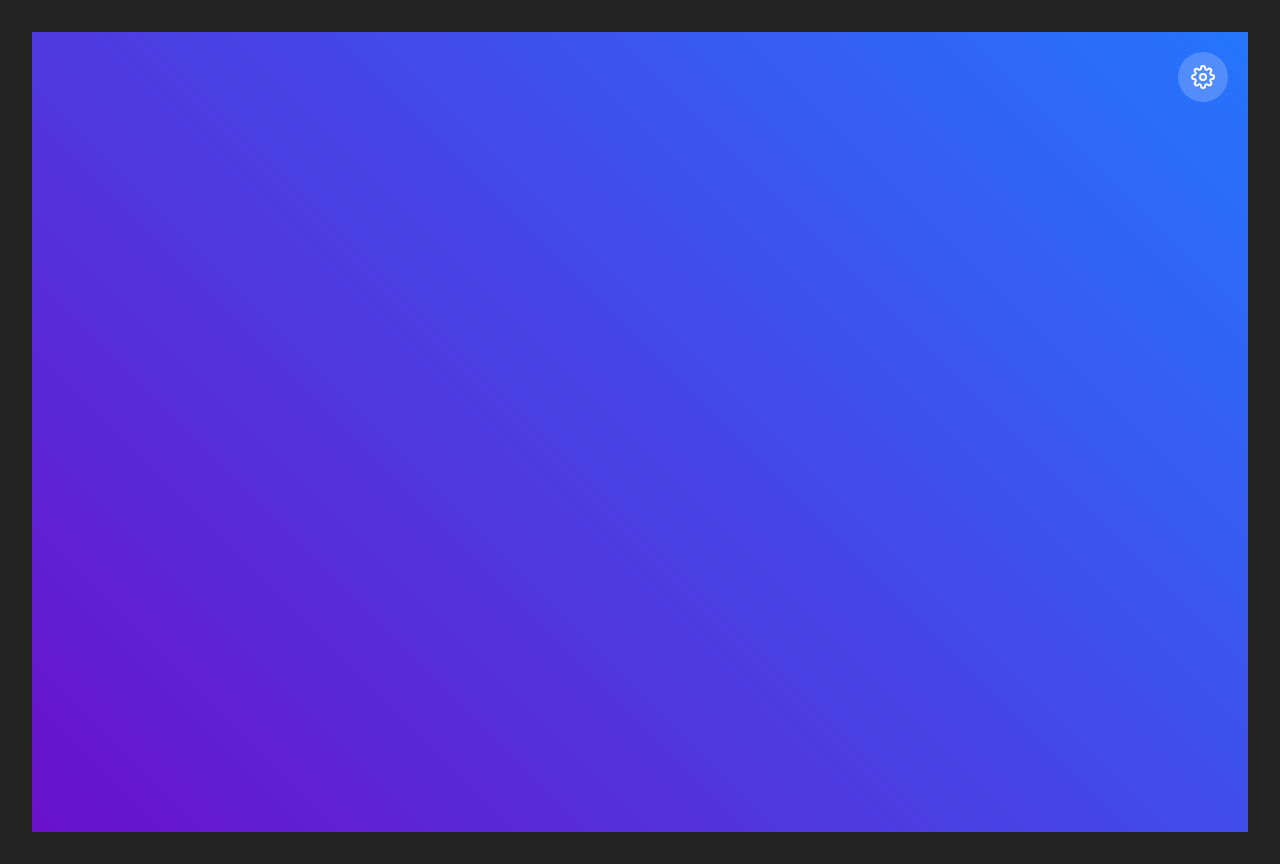
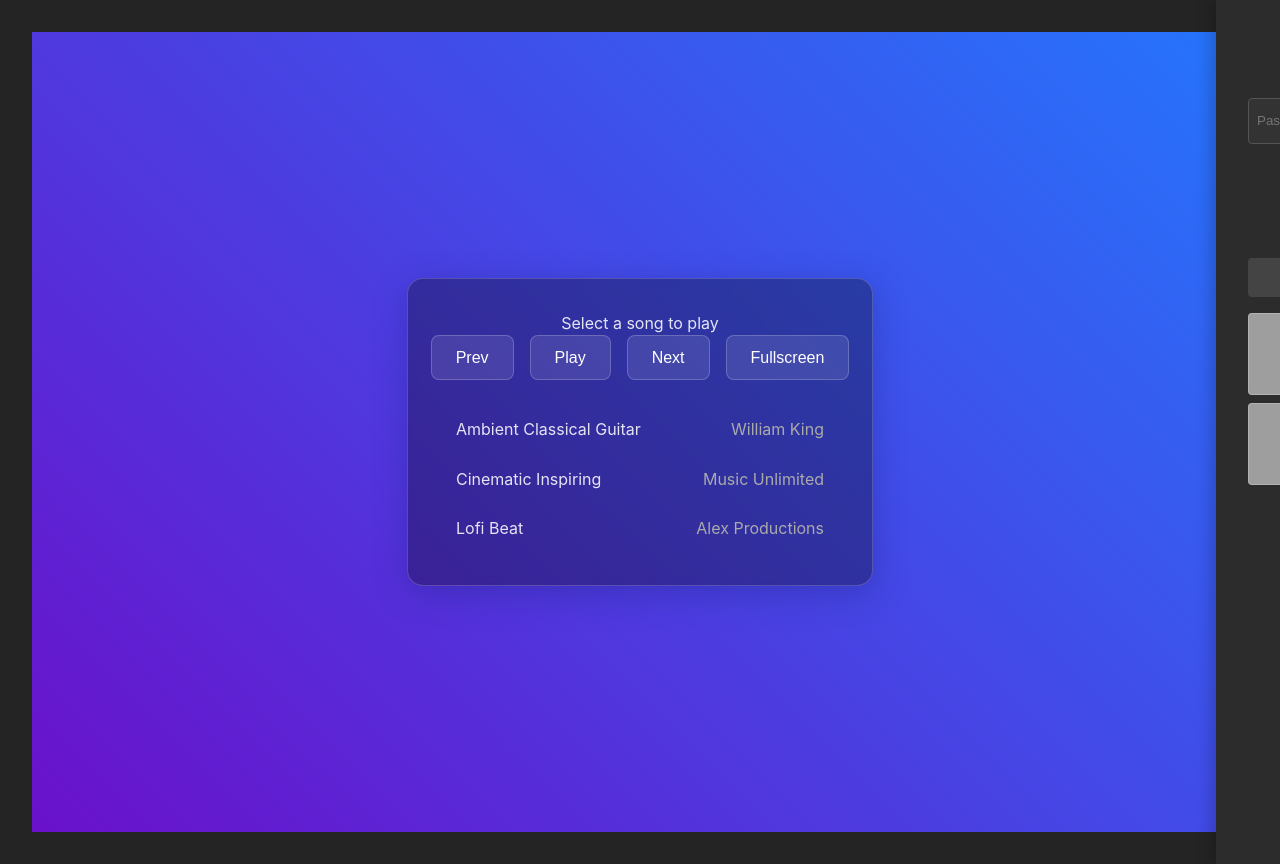
Before and after one commit to ravenkim/fancy-music-bar, a React (Vite) app: page / in a window 1280 px wide. Built offline with nearby package versions, Linux system fonts and the light colour scheme; grey boxes are pictures that could not be loaded.

Commit message:
Revert "이것저것 추가"
This reverts commit adc44ea03d0a36006cb7246ba4d9eac8255d0399.

```diff
--- a/package.json
+++ b/package.json
@@ -13,8 +13,7 @@
     "play-dl": "^1.9.7",
     "react": "^19.1.1",
     "react-dom": "^19.1.1",
-    "react-player": "^3.3.2",
-    "vaul": "^1.1.2"
+    "react-player": "^3.3.2"
   },
   "devDependencies": {
     "@eslint/js": "^9.33.0",
--- a/src/App.tsx
+++ b/src/App.tsx
@@ -1,14 +1,26 @@
-import React, { useState, useRef, useEffect } from 'react';
+import React, {useEffect, useRef, useState} from 'react';
 import ReactPlayer from 'react-player';
 import './App.css';
-import { tracks } from './data/tracks';
-import { PlayerDrawer } from './components/PlayerDrawer';
+import {tracks} from './data/tracks';
+import Playlist from './components/Playlist';
+import PlayerControls from './components/PlayerControls';
+import NowPlaying from './components/NowPlaying';
+import SettingsButton from './components/SettingsButton';
 import SettingsDrawer from './components/SettingsDrawer';
-import type { Track, BackgroundType } from './types';
+// Define types locally for debugging
+type BackgroundType = 'default' | 'image' | 'video';
+type Track = {
+  id: number;
+  title: string;
+  artist: string;
+  audioSrc: string | null;
+  videoUrl: string;
+}
 
 const defaultBackground = { type: 'default' as BackgroundType, value: '' };
 
 function App() {
+  // Load playlist from local storage or use default
   const [playlist, setPlaylist] = useState<Track[]>(() => {
     try {
       const savedPlaylist = localStorage.getItem('playlist');
@@ -19,6 +31,7 @@ function App() {
     }
   });
 
+  // Load background from local storage or use default
   const [background, setBackground] = useState<{type: BackgroundType, value: string}>(() => {
     try {
       const savedBackground = localStorage.getItem('background');
@@ -31,21 +44,27 @@ function App() {
 
   const [currentTrackIndex, setCurrentTrackIndex] = useState<number | null>(null);
   const [isPlaying, setIsPlaying] = useState(false);
+  const [isDrawerOpen, setIsDrawerOpen] = useState(false);
   const [isFullscreen, setIsFullscreen] = useState(false);
+  const [showSettingsButton, setShowSettingsButton] = useState(true);
 
   const audioRef = useRef<HTMLAudioElement>(null);
+  const activityTimeoutRef = useRef<number | undefined>(undefined);
 
   const currentTrack = currentTrackIndex !== null ? playlist[currentTrackIndex] : null;
   const useVideoAsAudio = currentTrack?.audioSrc === null;
 
+  // Save playlist to local storage whenever it changes
   useEffect(() => {
     localStorage.setItem('playlist', JSON.stringify(playlist));
   }, [playlist]);
 
+  // Save background to local storage whenever it changes
   useEffect(() => {
     localStorage.setItem('background', JSON.stringify(background));
   }, [background]);
 
+  // Audio play/pause logic
   useEffect(() => {
     if (audioRef.current) {
       if (useVideoAsAudio) {
@@ -60,6 +79,28 @@ function App() {
     }
   }, [isPlaying, currentTrackIndex, useVideoAsAudio]);
 
+  // ... (The rest of the component remains the same)
+
+  // Mouse activity logic for settings button
+  useEffect(() => {
+    const handleMouseMove = () => {
+      setShowSettingsButton(true);
+      clearTimeout(activityTimeoutRef.current);
+      activityTimeoutRef.current = window.setTimeout(() => {
+        setShowSettingsButton(false);
+      }, 3000);
+    };
+
+    window.addEventListener('mousemove', handleMouseMove);
+    handleMouseMove(); // Show on initial load
+
+    return () => {
+      window.removeEventListener('mousemove', handleMouseMove);
+      clearTimeout(activityTimeoutRef.current);
+    };
+  }, []);
+
+  // Fullscreen change listener
   useEffect(() => {
     const handleFullscreenChange = () => {
       setIsFullscreen(!!document.fullscreenElement);
@@ -103,6 +144,10 @@ function App() {
 
   const handleTrackEnd = () => {
     handleNextTrack();
+  };
+
+  const handleToggleDrawer = () => {
+    setIsDrawerOpen(!isDrawerOpen);
   };
 
   const handleAddTrack = (track: Track) => {
@@ -157,28 +202,35 @@ function App() {
 
   return (
     <div className={`App ${isFullscreen ? 'fullscreen' : ''}`}>
+      <SettingsButton onClick={handleToggleDrawer} show={showSettingsButton} />
       <SettingsDrawer
+        isOpen={isDrawerOpen}
+        onClose={handleToggleDrawer}
         onAddTrack={handleAddTrack}
         onBackgroundChange={handleBackgroundChange}
       />
 
-      <PlayerDrawer
-        playlist={playlist}
-        currentTrack={currentTrack}
+      <div className="music-player">
+        <NowPlaying track={currentTrack} />
+        <PlayerControls
           isPlaying={isPlaying}
-        onTrackSelect={handleSelectTrack}
           onPlayPause={handlePlayPause}
           onNext={handleNextTrack}
           onPrev={handlePrevTrack}
           onToggleFullscreen={handleToggleFullscreen}
         />
-
+        <Playlist
+          tracks={playlist}
+          currentTrackId={currentTrack?.id || null}
+          onTrackSelect={handleSelectTrack}
+        />
         <audio
           ref={audioRef}
           src={currentTrack?.audioSrc || ''}
           onEnded={handleTrackEnd}
           crossOrigin="anonymous"
         />
+      </div>
 
       {renderBackground()}
     </div>
--- a/src/components/BackgroundOptions.tsx
+++ b/src/components/BackgroundOptions.tsx
@@ -1,5 +1,6 @@
 import React from 'react';
-import type { BackgroundType } from '../types';
+
+type BackgroundType = 'default' | 'image' | 'video';
 
 interface BackgroundOptionsProps {
   onBackgroundChange: (type: BackgroundType, value: string) => void;
--- a/src/components/PlayerDrawer.tsx
+++ /dev/null
@@ -1,50 +0,0 @@
-import React from 'react';
-import { Drawer } from 'vaul';
-import type { Track } from '../types';
-import NowPlaying from './NowPlaying';
-import PlayerControls from './PlayerControls';
-import Playlist from './Playlist';
-
-interface PlayerDrawerProps {
-  playlist: Track[];
-  currentTrack: Track | null;
-  isPlaying: boolean;
-  onTrackSelect: (id: number) => void;
-  onPlayPause: () => void;
-  onNext: () => void;
-  onPrev: () => void;
-  onToggleFullscreen: () => void;
-}
-
-export const PlayerDrawer: React.FC<PlayerDrawerProps> = (props) => {
-  return (
-    <Drawer.Root direction="right">
-      <Drawer.Trigger asChild>
-        <button className="player-drawer-trigger">Show Playlist</button>
-      </Drawer.Trigger>
-      <Drawer.Portal>
-        <Drawer.Overlay className="fixed inset-0 bg-black/40" />
-        <Drawer.Content className="bg-zinc-100 flex flex-col rounded-t-[10px] h-full w-[400px] mt-24 fixed bottom-0 right-0">
-          <div className="p-4 bg-white rounded-t-[10px] flex-1">
-            <div className="mx-auto w-12 h-1.5 flex-shrink-0 rounded-full bg-zinc-300 mb-8" />
-            <div className="max-w-md mx-auto">
-              <NowPlaying track={props.currentTrack} />
-              <PlayerControls
-                isPlaying={props.isPlaying}
-                onPlayPause={props.onPlayPause}
-                onNext={props.onNext}
-                onPrev={props.onPrev}
-                onToggleFullscreen={props.onToggleFullscreen}
-              />
-              <Playlist
-                tracks={props.playlist}
-                currentTrackId={props.currentTrack?.id || null}
-                onTrackSelect={props.onTrackSelect}
-              />
-            </div>
-          </div>
-        </Drawer.Content>
-      </Drawer.Portal>
-    </Drawer.Root>
-  );
-};
--- /dev/null
+++ b/src/components/SettingsButton.tsx
@@ -0,0 +1,20 @@
+import React from 'react';
+
+interface SettingsButtonProps {
+  onClick: () => void;
+  show: boolean;
+}
+
+const SettingsButton: React.FC<SettingsButtonProps> = ({ onClick, show }) => {
+  return (
+    <button className={`settings-button ${show ? '' : 'hidden'}`} onClick={onClick}>
+      {/* Using a simple SVG for the settings icon */}
+      <svg xmlns="http://www.w3.org/2000/svg" width="24" height="24" viewBox="0 0 24 24" fill="none" stroke="currentColor" strokeWidth="2" strokeLinecap="round" strokeLinejoin="round">
+        <circle cx="12" cy="12" r="3"></circle>
+        <path d="M19.4 15a1.65 1.65 0 0 0 .33 1.82l.06.06a2 2 0 0 1 0 2.83 2 2 0 0 1-2.83 0l-.06-.06a1.65 1.65 0 0 0-1.82-.33 1.65 1.65 0 0 0-1 1.51V21a2 2 0 0 1-2 2 2 2 0 0 1-2-2v-.09A1.65 1.65 0 0 0 9 19.4a1.65 1.65 0 0 0-1.82.33l-.06.06a2 2 0 0 1-2.83 0 2 2 0 0 1 0-2.83l.06-.06a1.65 1.65 0 0 0 .33-1.82 1.65 1.65 0 0 0-1.51-1H3a2 2 0 0 1-2-2 2 2 0 0 1 2-2h.09A1.65 1.65 0 0 0 4.6 9a1.65 1.65 0 0 0-.33-1.82l-.06-.06a2 2 0 0 1 0-2.83 2 2 0 0 1 2.83 0l.06.06a1.65 1.65 0 0 0 1.82.33H9a1.65 1.65 0 0 0 1-1.51V3a2 2 0 0 1 2-2 2 2 0 0 1 2 2v.09a1.65 1.65 0 0 0 1 1.51 1.65 1.65 0 0 0 1.82-.33l.06-.06a2 2 0 0 1 2.83 0 2 2 0 0 1 0 2.83l-.06.06a1.65 1.65 0 0 0-.33 1.82V9a1.65 1.65 0 0 0 1.51 1H21a2 2 0 0 1 2 2 2 2 0 0 1-2 2h-.09a1.65 1.65 0 0 0-1.51 1z"></path>
+      </svg>
+    </button>
+  );
+};
+
+export default SettingsButton;
--- a/src/components/SettingsDrawer.tsx
+++ b/src/components/SettingsDrawer.tsx
@@ -1,37 +1,35 @@
 import React from 'react';
-import { Drawer } from 'vaul';
 import YouTubeSearch from './YouTubeSearch';
 import BackgroundOptions from './BackgroundOptions';
-import type { Track, BackgroundType } from '../types';
+
+// Define types locally for debugging
+type BackgroundType = 'default' | 'image' | 'video';
+type Track = {
+  id: number;
+  title: string;
+  artist: string;
+  audioSrc: string | null;
+  videoUrl: string;
+}
 
 interface SettingsDrawerProps {
+  isOpen: boolean;
+  onClose: () => void;
   onAddTrack: (track: Track) => void;
   onBackgroundChange: (type: BackgroundType, value: string) => void;
 }
 
-const SettingsDrawer: React.FC<SettingsDrawerProps> = ({ onAddTrack, onBackgroundChange }) => {
+const SettingsDrawer: React.FC<SettingsDrawerProps> = ({ isOpen, onClose, onAddTrack, onBackgroundChange }) => {
   return (
-    <Drawer.Root direction="left">
-      <Drawer.Trigger asChild>
-        <button className="settings-button">
-          <svg xmlns="http://www.w3.org/2000/svg" width="24" height="24" viewBox="0 0 24 24" fill="none" stroke="currentColor" strokeWidth="2" strokeLinecap="round" strokeLinejoin="round">
-            <circle cx="12" cy="12" r="3"></circle>
-            <path d="M19.4 15a1.65 1.65 0 0 0 .33 1.82l.06.06a2 2 0 0 1 0 2.83 2 2 0 0 1-2.83 0l-.06-.06a1.65 1.65 0 0 0-1.82-.33 1.65 1.65 0 0 0-1 1.51V21a2 2 0 0 1-2 2 2 2 0 0 1-2-2v-.09A1.65 1.65 0 0 0 9 19.4a1.65 1.65 0 0 0-1.82.33l-.06.06a2 2 0 0 1-2.83 0 2 2 0 0 1 0-2.83l.06-.06a1.65 1.65 0 0 0 .33-1.82 1.65 1.65 0 0 0-1.51-1H3a2 2 0 0 1-2-2 2 2 0 0 1 2-2h.09A1.65 1.65 0 0 0 4.6 9a1.65 1.65 0 0 0-.33-1.82l-.06-.06a2 2 0 0 1 0-2.83 2 2 0 0 1 2.83 0l.06.06a1.65 1.65 0 0 0 1.82.33H9a1.65 1.65 0 0 0 1-1.51V3a2 2 0 0 1 2-2 2 2 0 0 1 2 2v.09a1.65 1.65 0 0 0 1 1.51 1.65 1.65 0 0 0 1.82-.33l.06-.06a2 2 0 0 1 2.83 0 2 2 0 0 1 0 2.83l-.06.06a1.65 1.65 0 0 0-.33 1.82V9a1.65 1.65 0 0 0 1.51 1H21a2 2 0 0 1 2 2 2 2 0 0 1-2 2h-.09a1.65 1.65 0 0 0-1.51 1z"></path>
-          </svg>
-        </button>
-      </Drawer.Trigger>
-      <Drawer.Portal>
-        <Drawer.Overlay className="fixed inset-0 bg-black/40" />
-        <Drawer.Content className="bg-zinc-100 flex flex-col rounded-r-[10px] h-full w-[400px] mt-24 fixed bottom-0 left-0">
-           <div className="p-4 bg-white rounded-r-[10px] flex-1">
-            <div className="mx-auto w-12 h-1.5 flex-shrink-0 rounded-full bg-zinc-300 mb-8" />
-            <YouTubeSearch onAddTrack={onAddTrack} />
-            <hr className="my-4" />
-            <BackgroundOptions onBackgroundChange={onBackgroundChange} />
-          </div>
-        </Drawer.Content>
-      </Drawer.Portal>
-    </Drawer.Root>
+    <>
+      <div className={`drawer-backdrop ${isOpen ? 'open' : ''}`} onClick={onClose}></div>
+      <div className={`settings-drawer ${isOpen ? 'open' : ''}`}>
+        <button className="close-button" onClick={onClose}>&times;</button>
+        <YouTubeSearch onAddTrack={onAddTrack} />
+        <hr />
+        <BackgroundOptions onBackgroundChange={onBackgroundChange} />
+      </div>
+    </>
   );
 };
 
--- a/src/data/tracks.ts
+++ b/src/data/tracks.ts
@@ -1,6 +1,4 @@
-import type { Track } from '../types';
-
-export const tracks: Track[] = [
+export const tracks = [
   {
     id: 1,
     title: 'Ambient Classical Guitar',
```
Also changed, not shown: src/components/NowPlaying.tsx (+9 -1 lines), src/components/Playlist.tsx (+9 -1 lines), src/components/YouTubeSearch.tsx (+9 -1 lines), src/types.ts (deleted, +0 -9 lines), 1 other file (tests, documents, lock files or other folders). Lines whose indentation alone changed are shown as unchanged.
